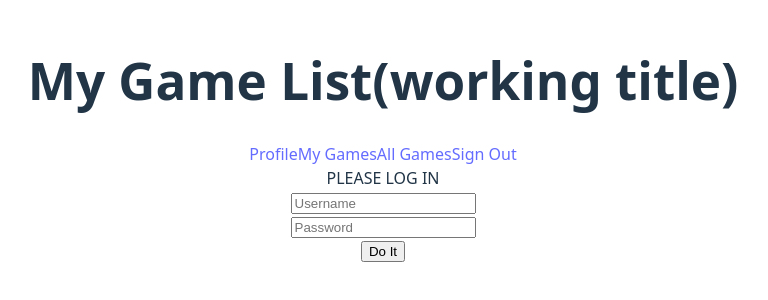
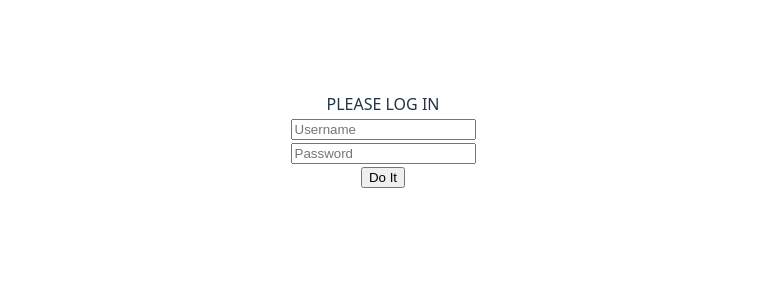
Before and after one commit to KaitMArms/POOSD-Large-Project, a React app in the folder frontend/: page / in a window 1280 px wide. Shown: the part 260-560 px from the top of the page, without its empty margins (257-1025 px from the left). Built offline with nearby package versions, Linux system fonts and the light colour scheme; the HTML template or start-up script is replaced by a standard one.

Commit message:
Removed page titles from login and sign up

```diff
--- a/frontend/src/pages/LoginPage.tsx
+++ b/frontend/src/pages/LoginPage.tsx
@@ -1,11 +1,9 @@
-import PageTitle from '../components/PageTitle.tsx';
 import Login from '../components/Login.tsx';
 import "./Login.css"
 const LoginPage = () =>
 {
     return(
         <div>
-            <PageTitle />
             <Login />
         </div>
     );
--- a/frontend/src/pages/SignUpPage.tsx
+++ b/frontend/src/pages/SignUpPage.tsx
@@ -1,11 +1,9 @@
-import PageTitle from '../components/PageTitle.tsx';
 import SignUp from '../components/SignUp.tsx';
 import "./SignUp.css"
 const SignUpPage = () =>
 {
     return(
         <div>
-            <PageTitle />
             <SignUp />
         </div>
     );
```
